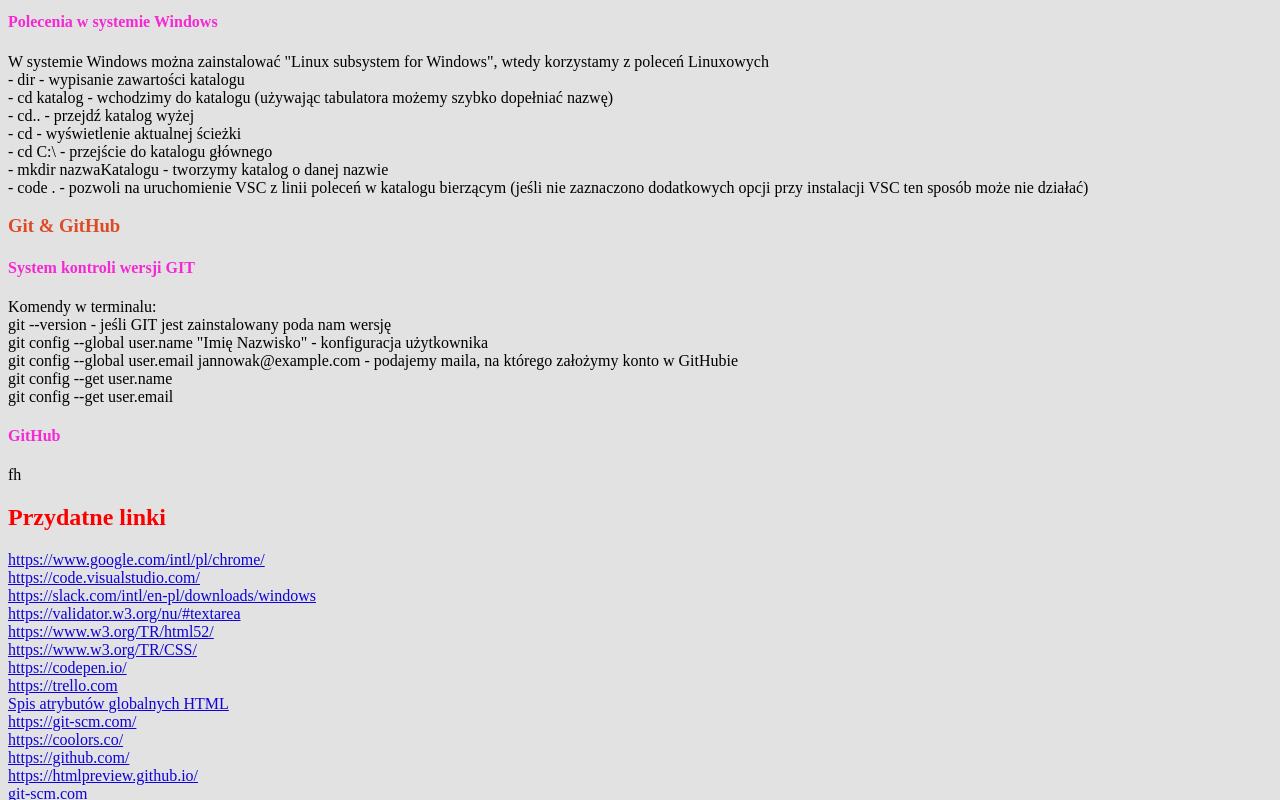
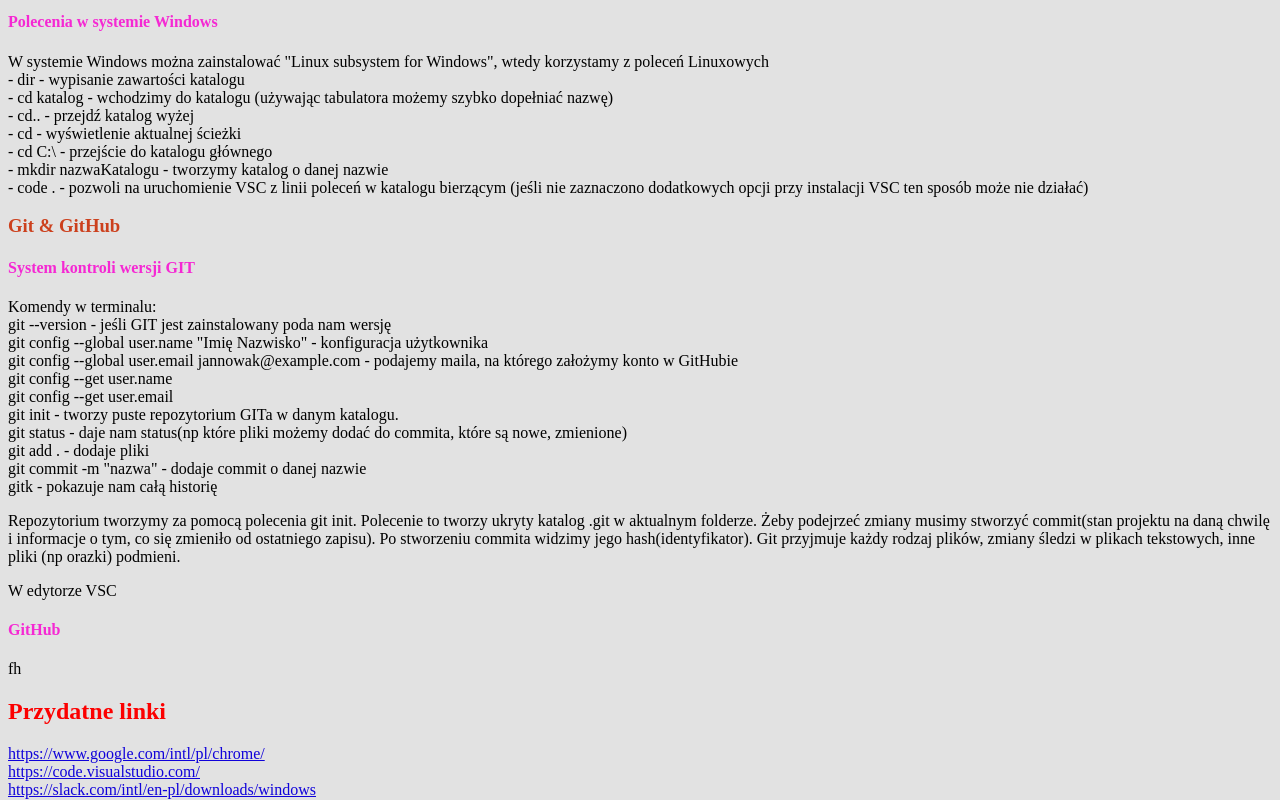
Before and after one commit to michalpekacz/homepage, a plain HTML site: page index.html in a window 1280 px wide. Shown: the part 2835-3635 px from the top of the page. Drawn offline with Linux system fonts and the light colour scheme.

```diff
--- a/index.html
+++ b/index.html
@@ -227,14 +227,33 @@
           <section>
             <h4 class="h4-header">System kontroli wersji GIT</h4>
             <p>
-              Komendy w terminalu:<br>
-              git --version - jeśli GIT jest zainstalowany poda nam wersję<br>
-              git config --global user.name "Imię Nazwisko" - konfiguracja użytkownika<br>
-              git config --global user.email jannowak@example.com - podajemy maila, na którego założymy konto w GitHubie<br>
-              git config --get user.name <br>
-              git config --get user.email<br>
+              Komendy w terminalu:<br />
+              git --version - jeśli GIT jest zainstalowany poda nam wersję<br />
+              git config --global user.name "Imię Nazwisko" - konfiguracja
+              użytkownika<br />
+              git config --global user.email jannowak@example.com - podajemy
+              maila, na którego założymy konto w GitHubie<br />
+              git config --get user.name <br />
+              git config --get user.email<br />
+              git init - tworzy puste repozytorium GITa w danym katalogu.<br />
+              git status - daje nam status(np które pliki możemy dodać do
+              commita, które są nowe, zmienione)<br />
+              git add . - dodaje pliki <br />
+              git commit -m "nazwa" - dodaje commit o danej nazwie<br />
+              gitk - pokazuje nam całą historię<br>
 
-
+            </p>
+            <p>
+              Repozytorium tworzymy za pomocą polecenia git init. Polecenie to
+              tworzy ukryty katalog .git w aktualnym folderze. Żeby podejrzeć
+              zmiany musimy stworzyć commit(stan projektu na daną chwilę i
+              informacje o tym, co się zmieniło od ostatniego zapisu). Po
+              stworzeniu commita widzimy jego hash(identyfikator). Git przyjmuje
+              każdy rodzaj plików, zmiany śledzi w plikach tekstowych, inne
+              pliki (np orazki) podmieni.
+            </p>
+            <p>
+              W edytorze VSC
             </p>
           </section>
           <section>
@@ -279,7 +298,7 @@
             <a href="https://htmlpreview.github.io/"
               >https://htmlpreview.github.io/</a
             ><br />
-            <a href="https://git-scm.com/">git-scm.com</a><br>
+            <a href="https://git-scm.com/">git-scm.com</a><br />
           </p>
         </article>
       </section>
--- a/style.css
+++ b/style.css
@@ -16,7 +16,7 @@
     color: rgb(252, 0, 0);
 }
 .h3-header{
-    color: #dd4b26;
+    color: #cc401d;
 }
 .h4-header{
     color: rgb(245, 40, 211);
```
